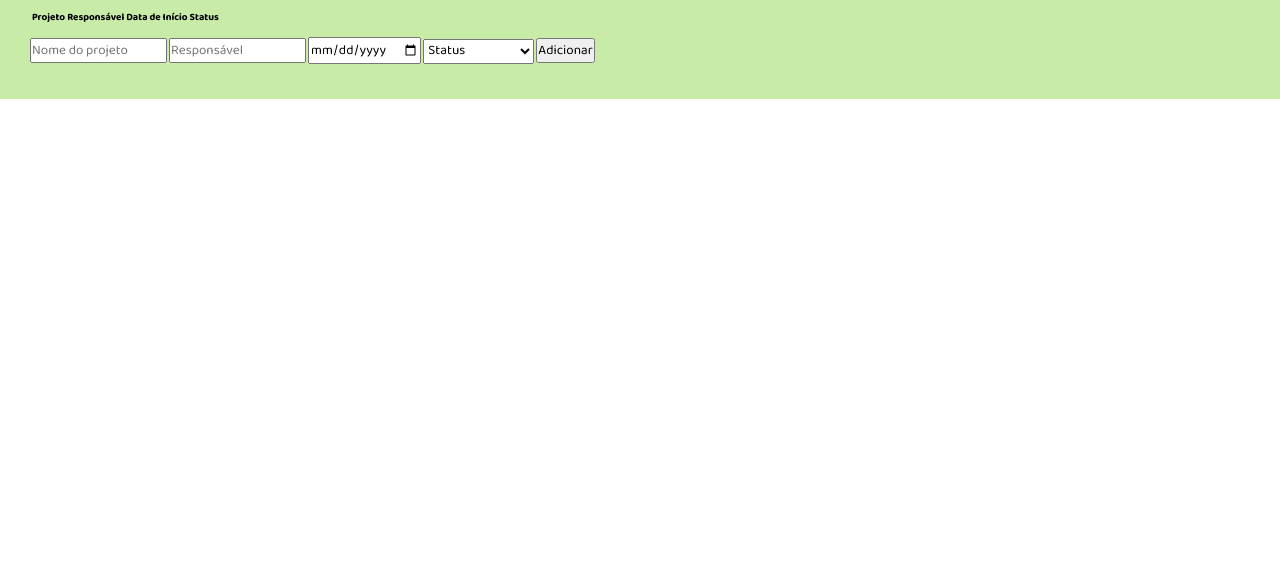
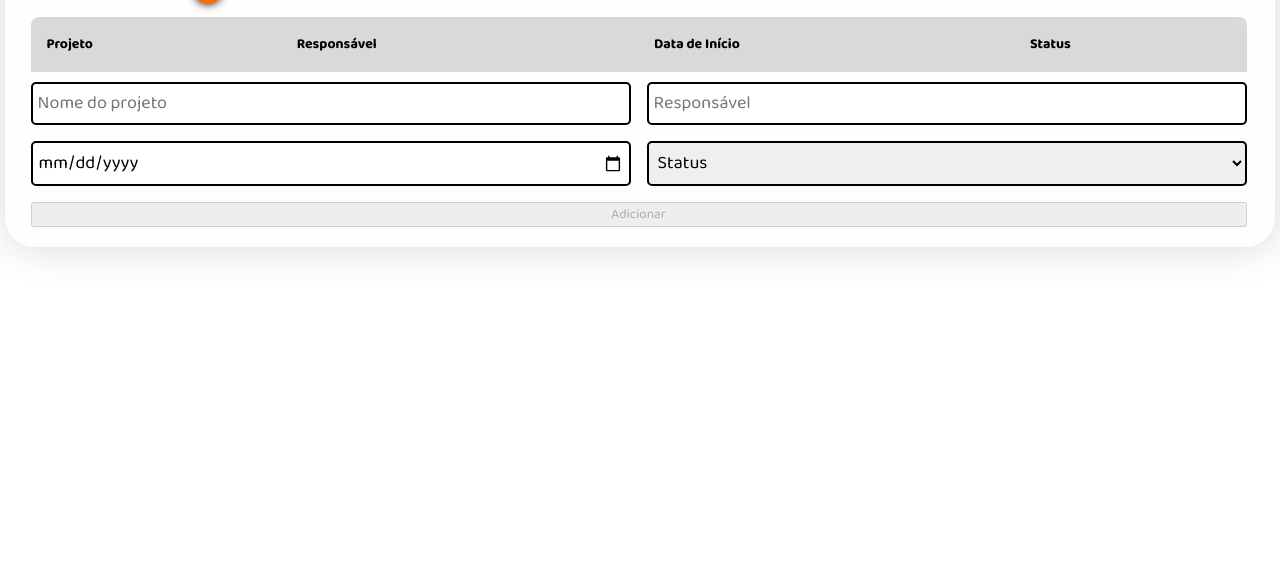
Before and after one commit to Dionatan2019Rodrigues/Curso-js, a plain HTML site: page voitto/module-five/atv-19-techChallenge/index.html in a window 1280 px wide. Shown: the part 239-800 px from the top of the page. Drawn offline with Linux system fonts and the light colour scheme.

Commit message:
feat: project section styles

```diff
--- a/voitto/module-five/atv-19-techChallenge/index.html
+++ b/voitto/module-five/atv-19-techChallenge/index.html
@@ -12,6 +12,7 @@
     <title>Dashboard do Dionatan</title>
   </head>
   <body>
+    <!--TODO: redimencionar arquivo da imagem do usuário -->
     <header>
       <div id="contato">
         <img src="./assets/usuario.jpg" alt="foto do usuário" />
@@ -40,6 +41,7 @@
       </nav>
     </header>
     <main>
+      <!--FIXME: ajustar width dos componentes da section-projects-->
       <section id="section-projects">
         <div id="header-section-projects">
           <h2>Desenvolvimento de projetos</h2>
@@ -65,6 +67,7 @@
               <th>Status</th>
             </tr>
           </thead>
+          <tbody></tbody>
         </table>
         <form>
           <input
@@ -81,13 +84,13 @@
           />
           <input type="date" name="date-project" id="date-project" />
           <select name="status" id="select-status">
-            <option value="status">Status</option>
+            <option value="status" disabled selected>Status</option>
             <option value="desenvolvendo">Desenvolvendo</option>
             <option value="concluido">Concluído</option>
             <option value="congelado">Congelado</option>
             <option value="atrasado">Atrasado</option>
           </select>
-          <button type="submit">Adicionar</button>
+          <button type="submit" disabled>Adicionar</button>
         </form>
       </section>
       <section id="section-tasks"></section>
--- a/voitto/module-five/atv-19-techChallenge/styles.css
+++ b/voitto/module-five/atv-19-techChallenge/styles.css
@@ -86,13 +86,15 @@ nav div a #img-project {
   width: 20px;
 }
 main #section-projects {
-  padding: 35px 30px;
-  width: 100vw;
-  background-color: var(--green-300);
+  padding: 35px 2vw 20px 2vw;
+  background-color: var(--gray-300);
   display: flex;
   flex-direction: column;
   align-items: flex-start;
   gap: 10px;
+  border-radius: 30px;
+  margin: 10px 5px;
+  box-shadow: 1px 1px 40px var(--gray-400);
 }
 main #section-projects #header-section-projects h2 {
   font-size: 3em;
@@ -102,19 +104,73 @@ main #section-projects #header-section-projects #computers {
   gap: 3px;
   align-items: center;
 }
-main #section-projects #header-section-projects #computers img{
+main #section-projects #header-section-projects #computers img {
   width: 26px;
   height: 26px;
   padding: 5px;
 }
+main #section-projects #header-section-projects #computers img:hover {
+  width: 32px;
+  height: 32px;
+  cursor: pointer;
+}
 .focused {
   background-color: var(--orange-500);
   border-radius: 50%;
+  box-shadow: 0px 0px 10px #000000;
 }
 main #section-projects #header-section-projects p {
   font-size: 2em;
 }
-/* main #section-tasks{
-  height: 120vh;
-  background-color: #d9d9d9;
-} */
+main table {
+  border-collapse: collapse;
+  width: 95vw;
+}
+main table * {
+  font-size: 1.4rem;
+}
+main table thead {
+  background-color: var(--gray-400);
+}
+th,
+td {
+  padding: 1.6rem;
+  text-align: left;
+}
+th:first-child {
+  border-top-left-radius: 8px;
+}
+
+th:last-child {
+  border-top-right-radius: 8px;
+}
+main form {
+  width: 95vw;
+  display: flex;
+  flex-direction: column;
+  gap: 1.6rem;
+}
+main form input, select{
+  border: solid 2px var(--black);
+  border-radius: 5px;
+  padding: 5px;
+  font-size: 1.8rem;
+}
+main form button {
+  width: 100%;
+}
+main form button:disabled{
+  cursor: not-allowed;
+}
+
+@media (min-width: 632px) {
+
+  main form {
+      display: grid;
+      grid-template-columns: repeat(2, 1fr);
+  }
+
+  main form button {
+      grid-column-end: span 2;
+  }
+}
```
